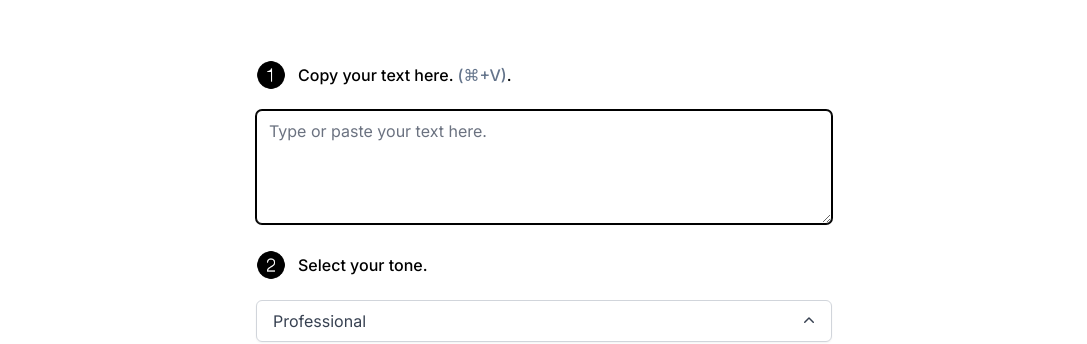
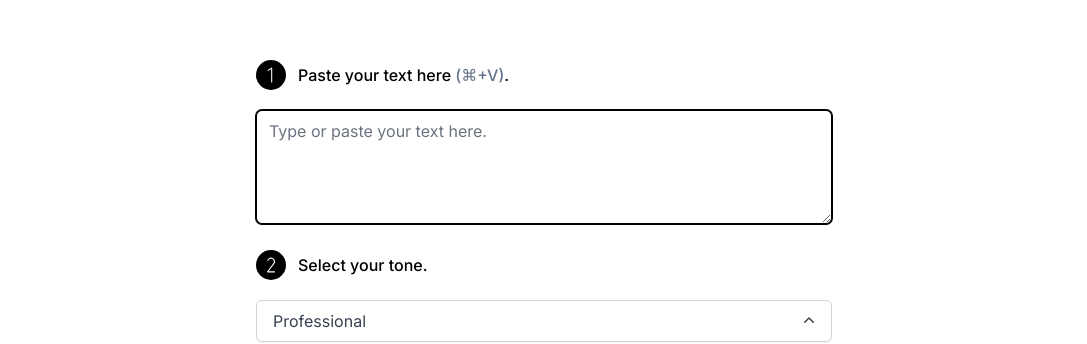
Before and after one commit to kpedrok/rewrite-pal, a Next.js app: page / in a window 1280 px wide. Shown: the part 430-774 px from the top of the page, without its empty margins (96-1183 px from the left). Built offline with nearby package versions, Linux system fonts and the light colour scheme.

Commit message:
chore: update text

```diff
--- a/app/page.tsx
+++ b/app/page.tsx
@@ -2,7 +2,7 @@
 import DropDown, { VibeType } from '@/components/DropDown'
 import Footer from '@/components/Footer'
 import Header from '@/components/Header'
-import Image from 'next/image'
+import { NumberOne, NumberTwo } from '@phosphor-icons/react/dist/ssr'
 import React, { useState } from 'react'
 
 export default function Home() {
@@ -32,9 +32,16 @@ export default function Home() {
 
         <div className='max-w-xl w-full'>
           <div className='flex mt-10 items-center space-x-3'>
-            <Image src='/1-black.png' width={30} height={30} alt='1 icon' className='mb-5 sm:mb-0' />
+            <NumberOne
+              weight='light'
+              size={30}
+              color='#ffffff'
+              alt='1 icon'
+              className='mb-5 sm:mb-0 bg-black rounded-full p-1'
+            />
+
             <p className='text-left font-medium'>
-              Copy your text here.
+              Paste your text here
               <span className='text-slate-500'> (⌘+V)</span>.
             </p>
           </div>
@@ -47,7 +54,13 @@ export default function Home() {
             placeholder={'Type or paste your text here.'}
           />
           <div className='flex mb-5 items-center space-x-3'>
-            <Image src='/2-black.png' width={30} height={30} alt='1 icon' />
+            <NumberTwo
+              weight='light'
+              size={30}
+              color='#ffffff'
+              alt='2 icon'
+              className='mb-5 sm:mb-0 bg-black rounded-full p-1'
+            />{' '}
             <p className='text-left font-medium'>Select your tone.</p>
           </div>
           <div className='block'>{<DropDown vibe={vibe} setVibe={(newVibe) => setVibe(newVibe)} />}</div>
```
